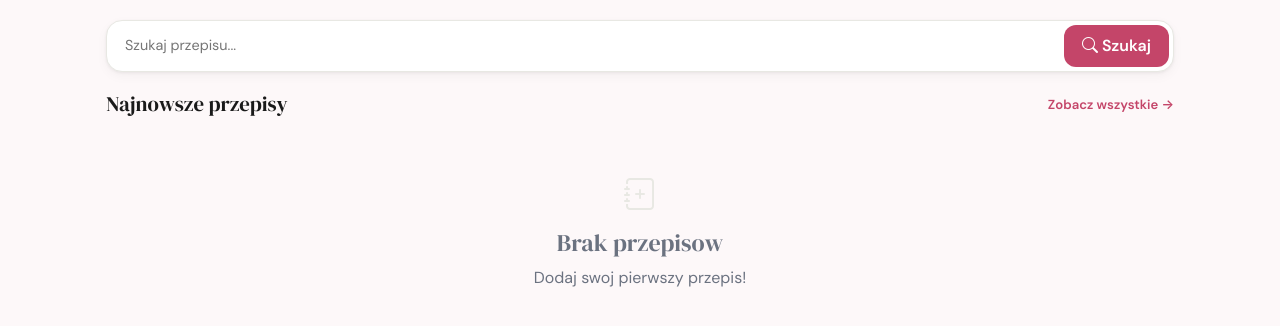
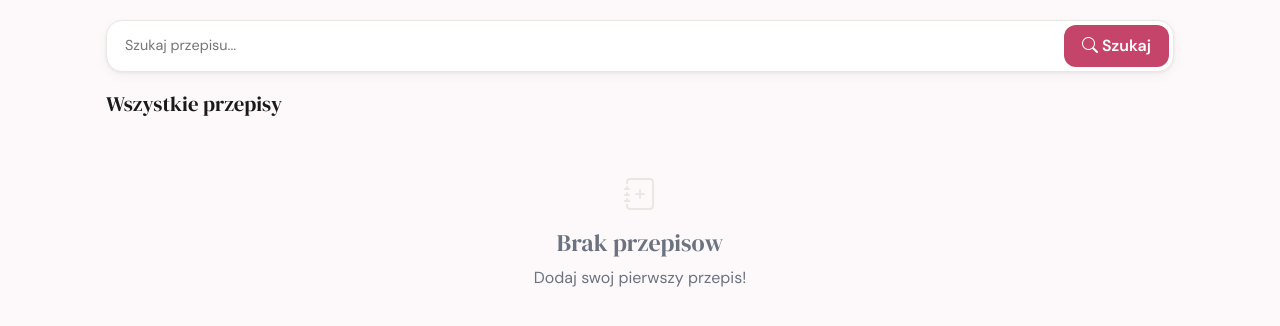
Before and after one commit to juliaradosz/przepisy, a Django app: page / in a window 1280 px wide. Shown: the part 59-385 px from the top of the page. Run offline with Django 5.2, Linux system fonts and the light colour scheme; data that the repository does not hold is empty.

Commit message:
Show all recipes on home page instead of latest 20
Co-Authored-By: Claude Opus 4.6 <noreply@anthropic.com>

```diff
--- a/recipes/views.py
+++ b/recipes/views.py
@@ -14,7 +14,7 @@ from .forms import (
 
 def home(request):
     """Strona główna z najnowszymi przepisami."""
-    latest_recipes = Recipe.objects.filter(is_published=True).select_related('author', 'category')[:20]
+    latest_recipes = Recipe.objects.filter(is_published=True).select_related('author', 'category')
     categories = Category.objects.all()
     return render(request, 'recipes/home.html', {
         'latest_recipes': latest_recipes,
--- a/templates/recipes/home.html
+++ b/templates/recipes/home.html
@@ -21,8 +21,7 @@
 {% endif %}
 
 <div class="section-header">
-    <h2>Najnowsze przepisy</h2>
-    <a href="{% url 'recipes:recipe_list' %}">Zobacz wszystkie &rarr;</a>
+    <h2>Wszystkie przepisy</h2>
 </div>
 
 <div class="recipe-grid">
```
